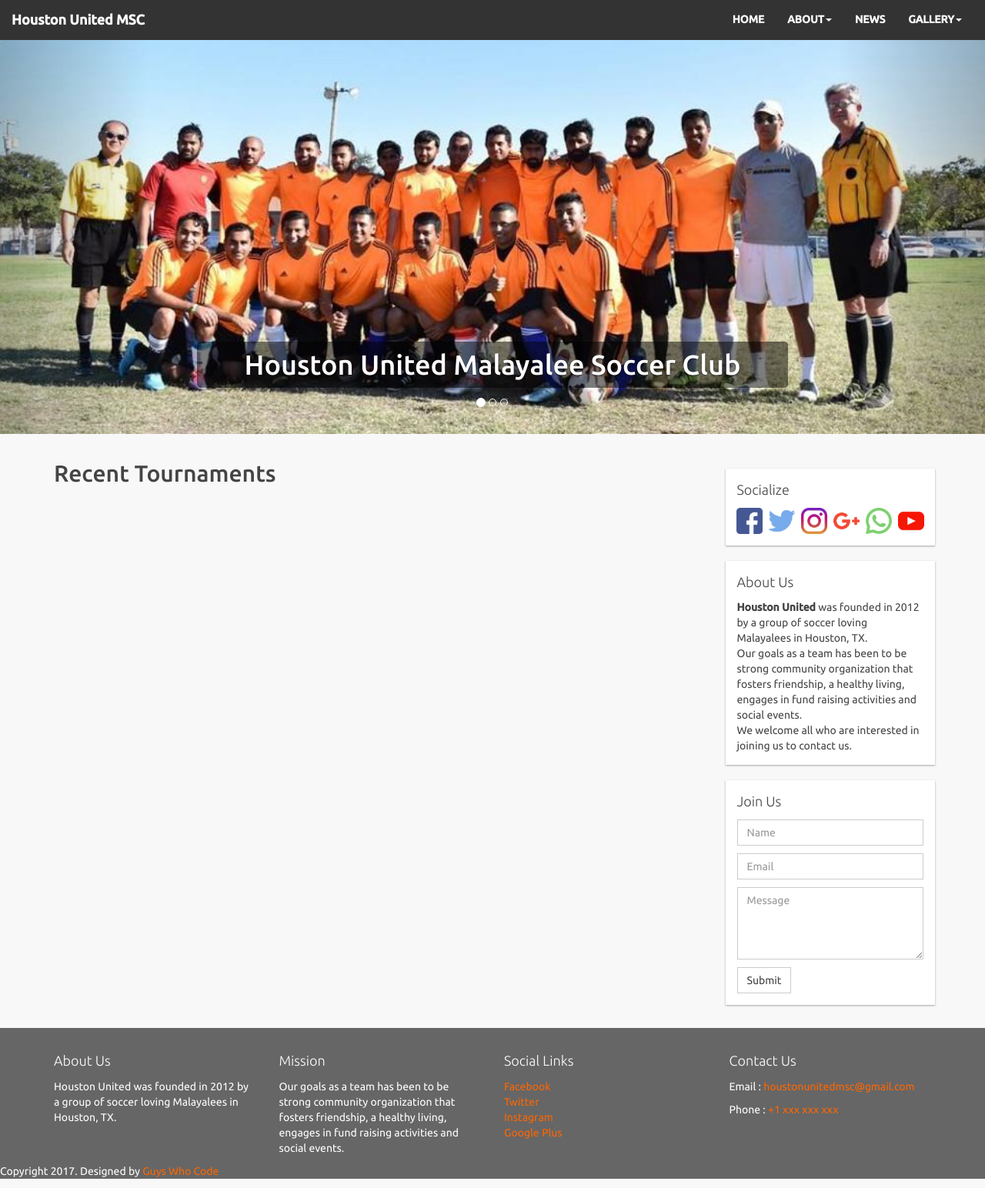
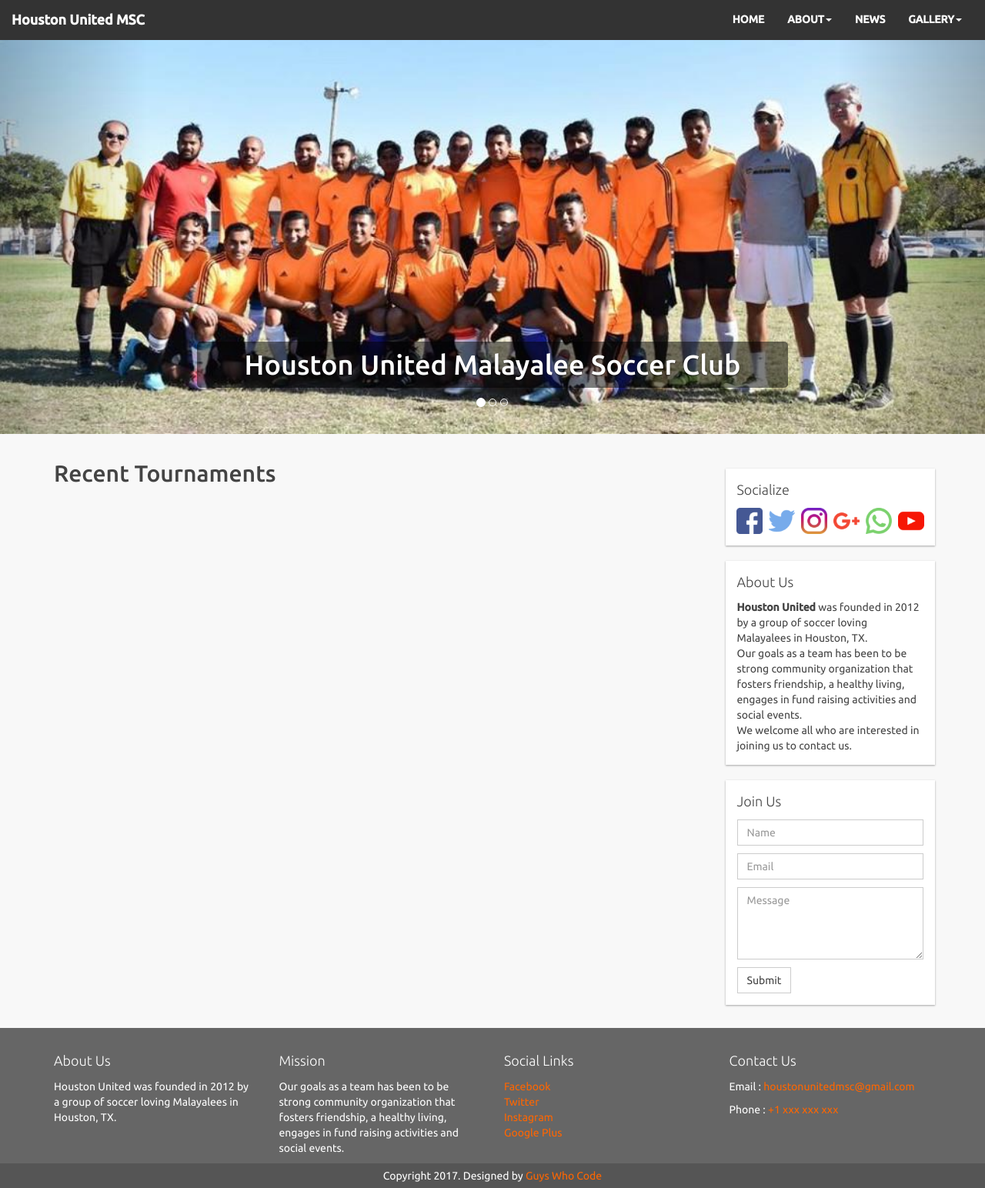
Before and after one commit to houstonunitedmsc/houstonunitedmsc.github.io, a Jekyll site: the page built from index.html, in a window 1280 px wide. Shown: the whole page at 77% size. Built offline with Jekyll 4.4.1, drawn with Linux system fonts in a browser that asks for light colours.

Commit message:
adds copyright styles

```diff
--- a/assets/css/style.css
+++ b/assets/css/style.css
@@ -96,3 +96,9 @@ footer ul{
 	padding-left: 0px;
 	list-style-type: none;
 }
+footer .copyright{
+	background-color: #555;
+	text-align: center;
+	padding: 6px 0px;
+	margin-bottom: 0px;
+}
```
